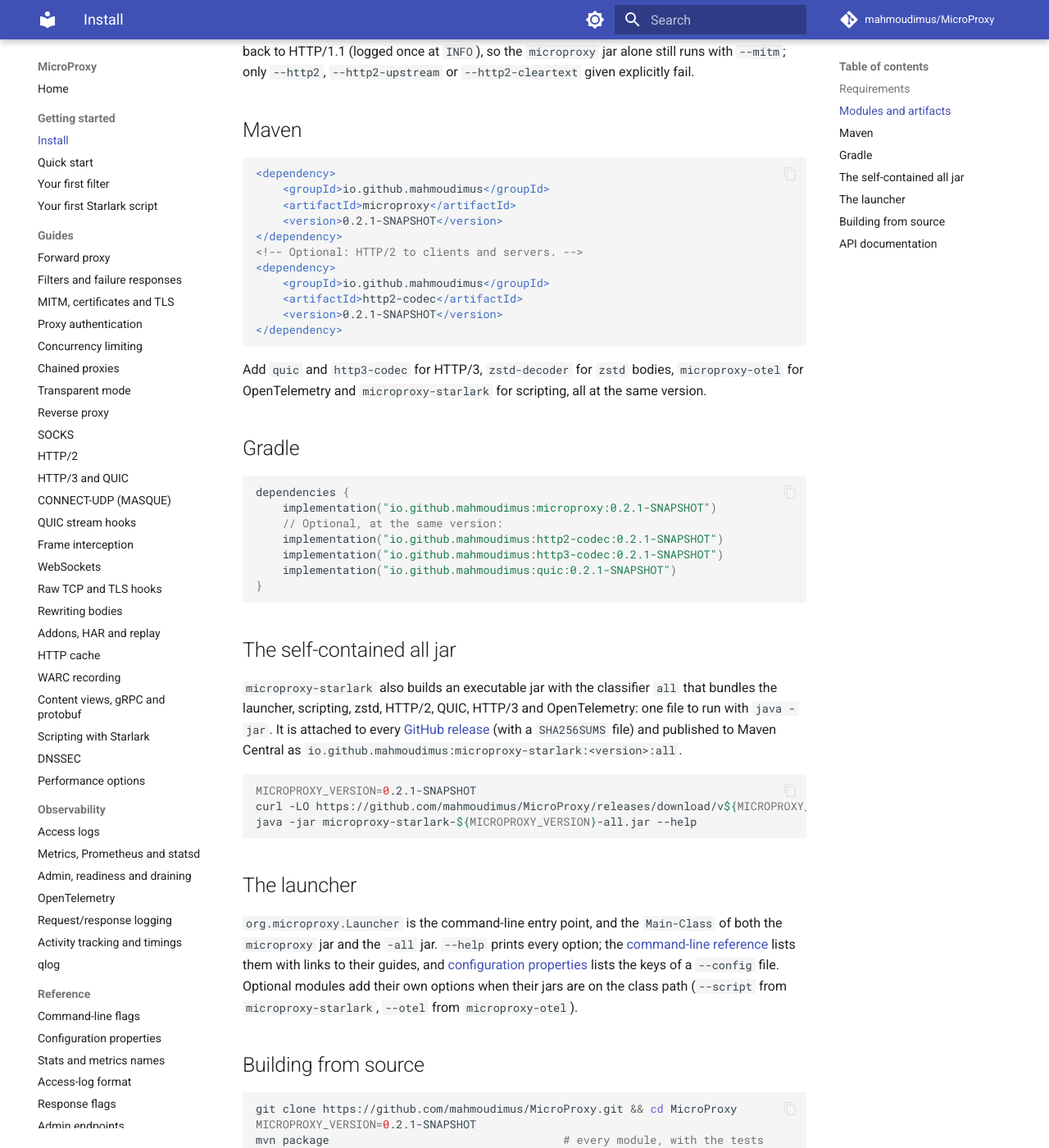
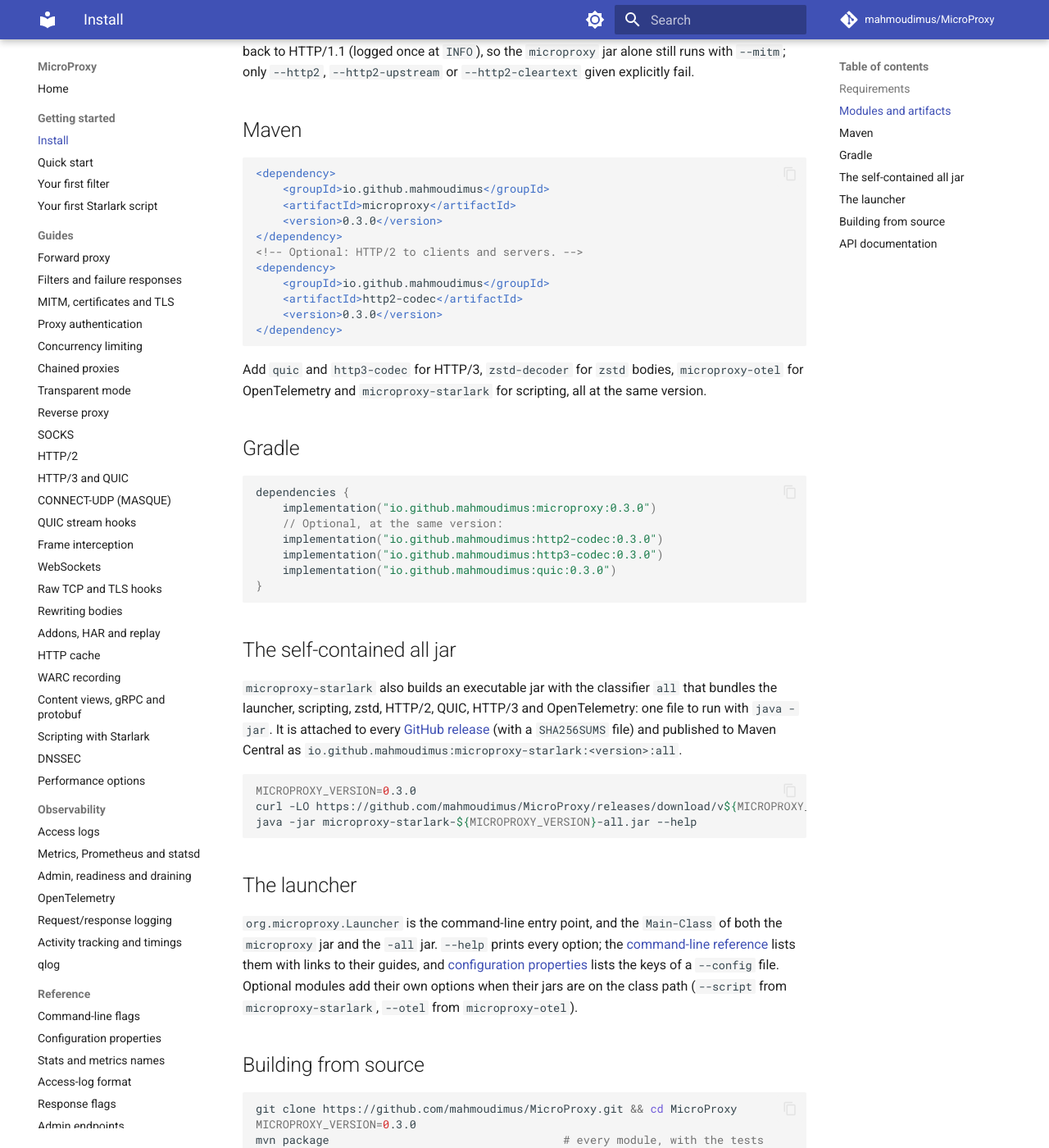
Before and after one commit to mahmoudimus/MicroProxy, an MkDocs documentation site: the page built from docs/getting-started/install.md, in a window 1280 px wide and 1400 px high, scrolled down 1703 px. Shown: the whole window at 82% size. Built offline with MkDocs 1.6.1 and Material for MkDocs 9.7.7, drawn with Linux system fonts in a browser that asks for light colours; comment, search, counter and statistics services are not loaded.

````diff
--- a/docs/getting-started/install.md
+++ b/docs/getting-started/install.md
@@ -51,13 +51,13 @@ it falls back to HTTP/1.1 (logged once at `INFO`), so the `microproxy` jar alone
 <dependency>
     <groupId>io.github.mahmoudimus</groupId>
     <artifactId>microproxy</artifactId>
-    <version>0.2.1-SNAPSHOT</version>
+    <version>0.3.0</version>
 </dependency>
 <!-- Optional: HTTP/2 to clients and servers. -->
 <dependency>
     <groupId>io.github.mahmoudimus</groupId>
     <artifactId>http2-codec</artifactId>
-    <version>0.2.1-SNAPSHOT</version>
+    <version>0.3.0</version>
 </dependency>
 ```
 <!-- x-release-please-end -->
@@ -70,11 +70,11 @@ OpenTelemetry and `microproxy-starlark` for scripting, all at the same version.
 <!-- x-release-please-start-version -->
 ```kotlin
 dependencies {
-    implementation("io.github.mahmoudimus:microproxy:0.2.1-SNAPSHOT")
+    implementation("io.github.mahmoudimus:microproxy:0.3.0")
     // Optional, at the same version:
-    implementation("io.github.mahmoudimus:http2-codec:0.2.1-SNAPSHOT")
-    implementation("io.github.mahmoudimus:http3-codec:0.2.1-SNAPSHOT")
-    implementation("io.github.mahmoudimus:quic:0.2.1-SNAPSHOT")
+    implementation("io.github.mahmoudimus:http2-codec:0.3.0")
+    implementation("io.github.mahmoudimus:http3-codec:0.3.0")
+    implementation("io.github.mahmoudimus:quic:0.3.0")
 }
 ```
 <!-- x-release-please-end -->
@@ -89,7 +89,7 @@ launcher, scripting, zstd, HTTP/2, QUIC, HTTP/3 and OpenTelemetry: one file to r
 
 <!-- x-release-please-start-version -->
 ```bash
-MICROPROXY_VERSION=0.2.1-SNAPSHOT
+MICROPROXY_VERSION=0.3.0
 curl -LO https://github.com/mahmoudimus/MicroProxy/releases/download/v${MICROPROXY_VERSION}/microproxy-starlark-${MICROPROXY_VERSION}-all.jar
 java -jar microproxy-starlark-${MICROPROXY_VERSION}-all.jar --help
 ```
@@ -109,7 +109,7 @@ Optional modules add their own options when their jars are on the class path (`-
 <!-- x-release-please-start-version -->
 ```bash
 git clone https://github.com/mahmoudimus/MicroProxy.git && cd MicroProxy
-MICROPROXY_VERSION=0.2.1-SNAPSHOT
+MICROPROXY_VERSION=0.3.0
 mvn package                                   # every module, with the tests
 java -jar microproxy/target/microproxy-${MICROPROXY_VERSION}.jar --port 8080
 java -jar microproxy-starlark/target/microproxy-starlark-${MICROPROXY_VERSION}-all.jar --port 8080
--- a/pom.xml
+++ b/pom.xml
@@ -4,7 +4,7 @@
 
     <groupId>io.github.mahmoudimus</groupId>
     <artifactId>microproxy-parent</artifactId>
-    <version>0.2.1-SNAPSHOT</version>
+    <version>0.3.0</version>
     <packaging>pom</packaging>
 
     <name>MicroProxy (parent)</name>
````
Also changed, not shown: CHANGELOG.md (+92 -0 lines), README.md (+3 -3 lines), docs/getting-started/first-filter.md (+1 -1 lines), docs/getting-started/first-script.md (+1 -1 lines), docs/getting-started/quick-start.md (+2 -2 lines), docs/guides/performance.md (+1 -1 lines), docs/guides/scripting.md (+2 -2 lines), .release-please-manifest.json, 9 other files.
